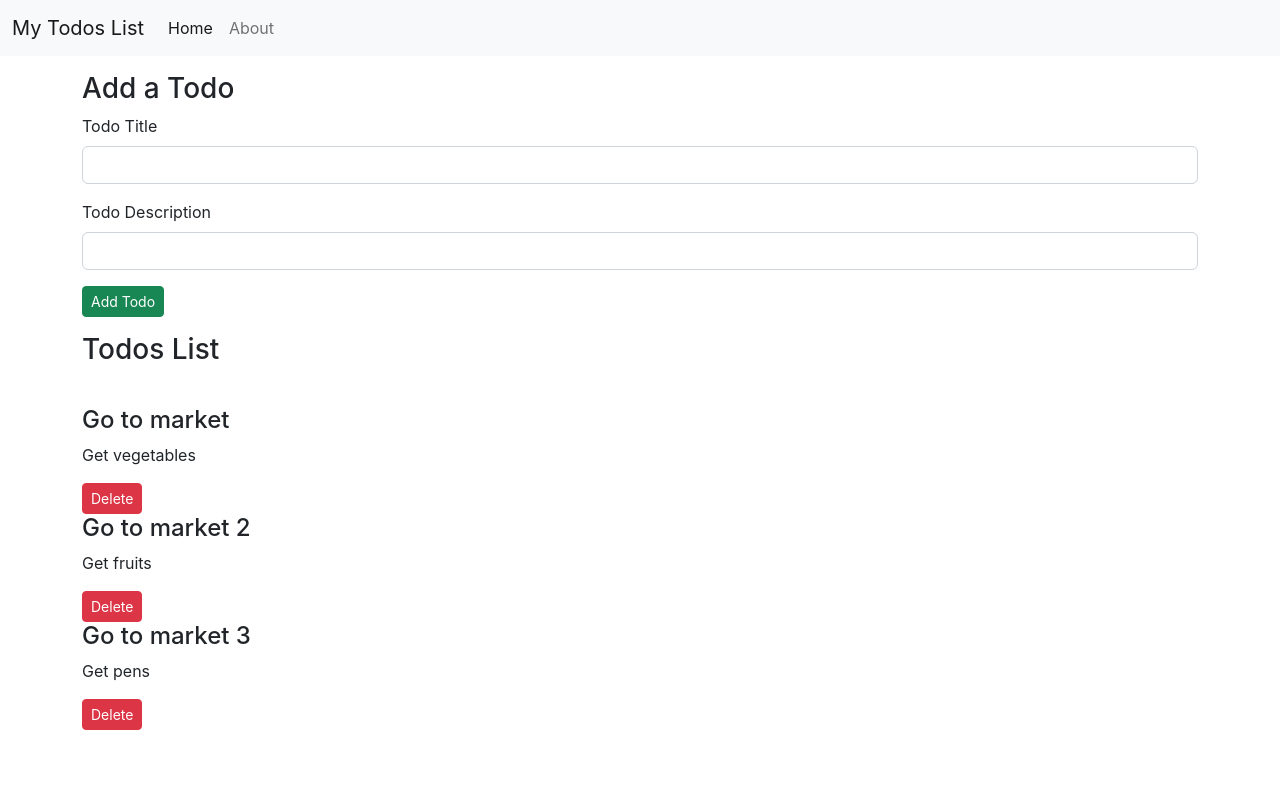
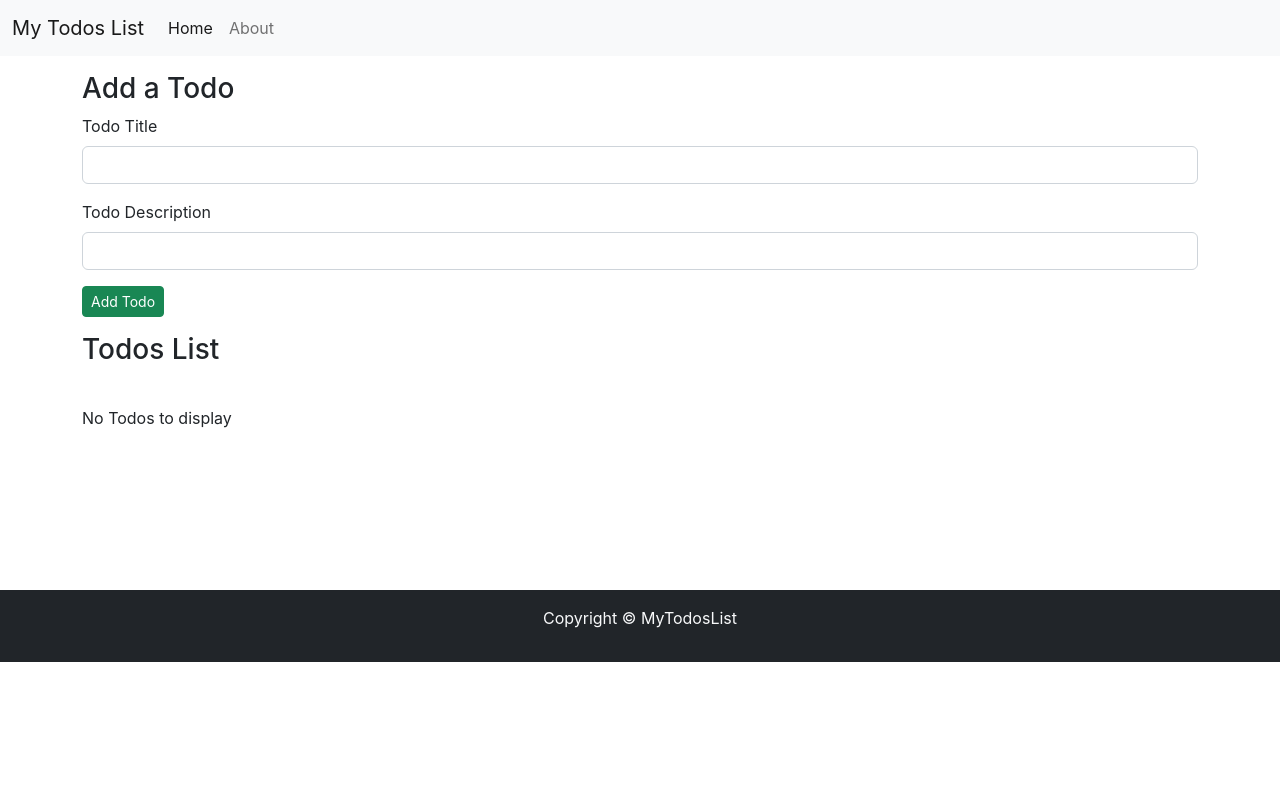
Before and after one commit to nikhilCad/TodoReactApp, a React (Create React App) app: page / in a window 1280 px wide. Shown: the top 800 px of the page. Built offline with nearby package versions, Linux system fonts and the light colour scheme.

Commit message:
Remove initial todos

```diff
--- a/src/App.js
+++ b/src/App.js
@@ -41,21 +41,7 @@ function App() {
 
   //setTodos a function that updates the todo
   const [todos, setTodos] = useState([
-    {
-      sno: 1,
-      title: "Go to market",
-      desc: "Get vegetables"
-    },
-    {
-      sno: 2,
-      title: "Go to market 2",
-      desc: "Get fruits"
-    },
-    {
-      sno: 3,
-      title: "Go to market 3",
-      desc: "Get pens"
-    }
+
   ]);
 
   return (
```
